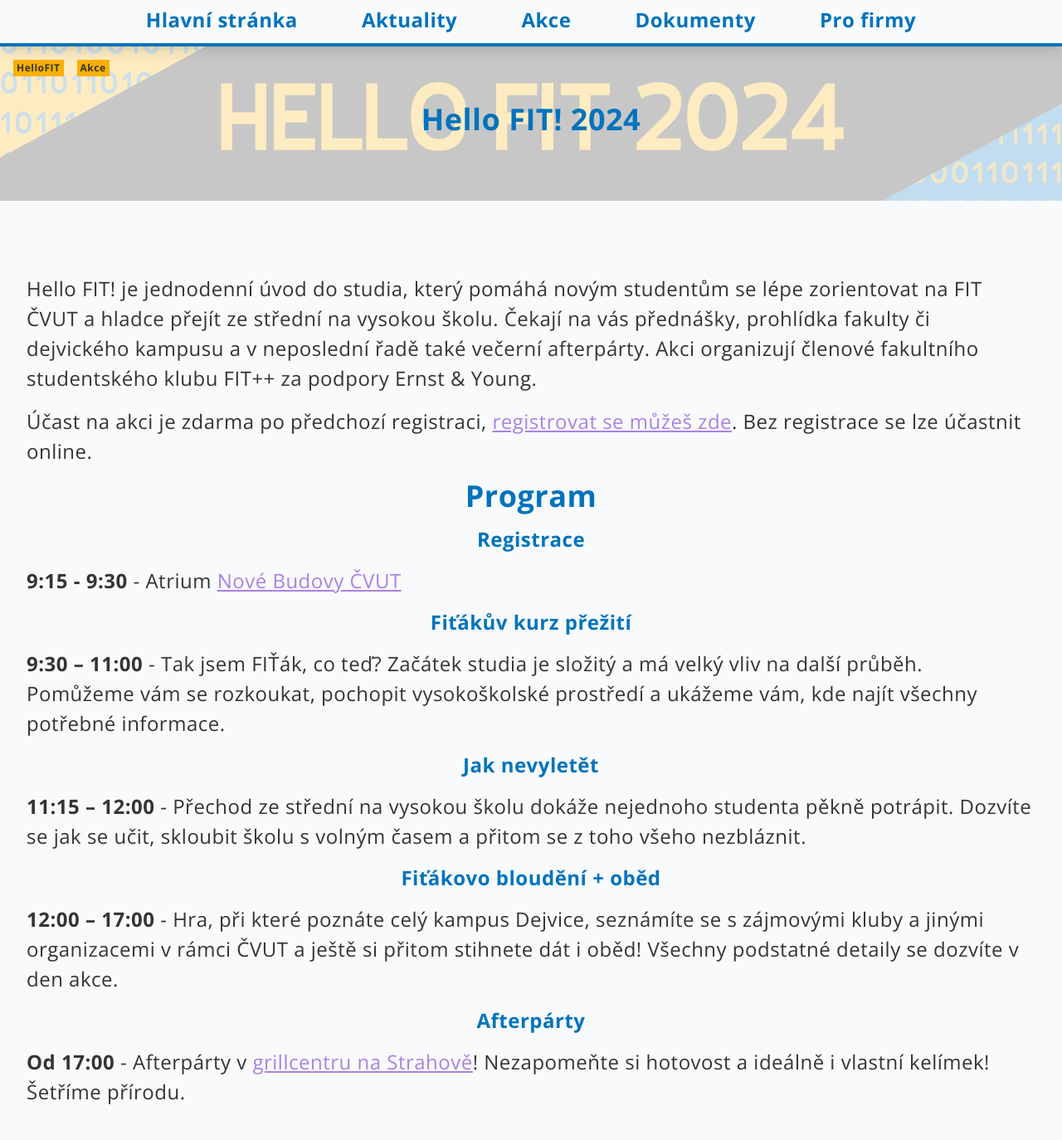
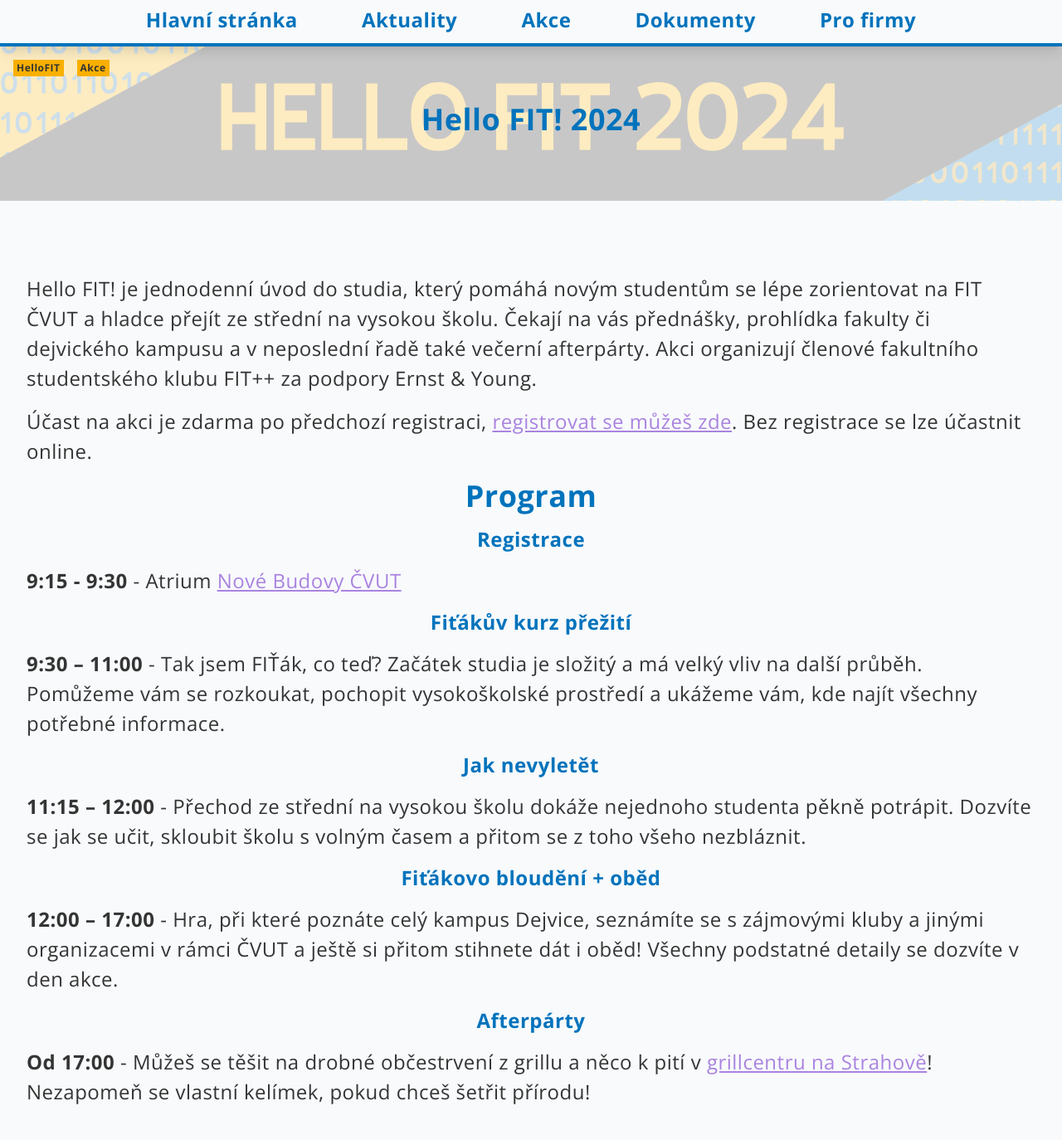
Before and after one commit to klubFITpp/klubfitpp, a Jekyll site: the page built from _events/2024-09-19-hello-fit-24.md, in a window 1280 px wide. Shown: the whole page at 83% size. Built offline with Jekyll 4.4.1, drawn with Linux system fonts in a browser that asks for light colours.

Commit message:
hellofit24 no money needed

```diff
--- a/_events/2024-09-19-hello-fit-24.md
+++ b/_events/2024-09-19-hello-fit-24.md
@@ -36,5 +36,4 @@ organizacemi v rámci ČVUT a ještě si přitom stihnete dát i oběd! Všechny
 se dozvíte v den akce.
 
 ### Afterpárty
-**Od 17:00** - Afterpárty v [grillcentru na Strahově](https://mapy.cz/s/dokujabegu)! Nezapomeňte si hotovost a ideálně i vlastní kelímek!
-Šetříme přírodu.
+**Od 17:00** - Můžeš se těšit na drobné občestrvení z grillu a něco k pití v [grillcentru na Strahově](https://mapy.cz/s/dokujabegu)! Nezapomeň se vlastní kelímek, pokud chceš šetřit přírodu!
```
